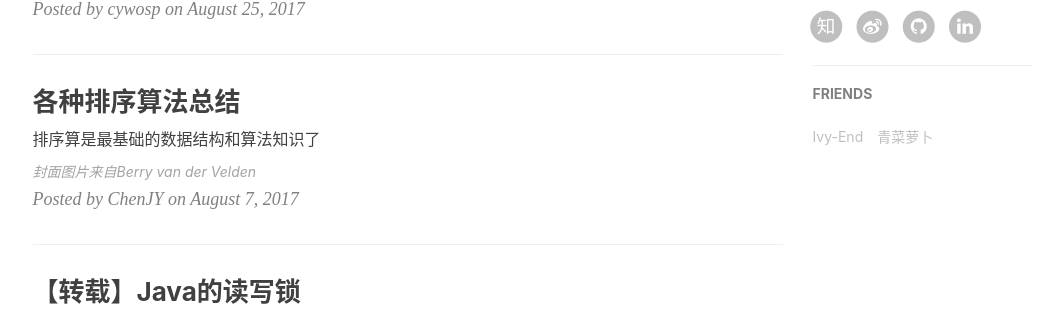
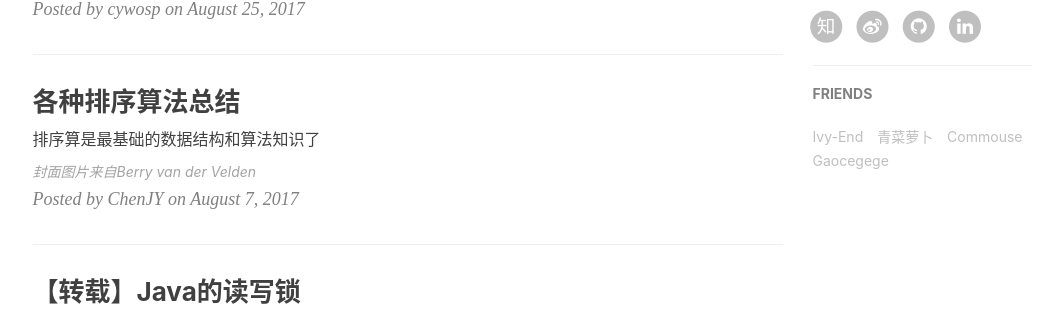
Before and after one commit to jiayangchen/jiayangchen.github.io, a Jekyll site: the page built from index.html, in a window 1280 px wide and 900 px high, scrolled down 993 px. Shown: the part 132-453 px from the top of the window, without its empty margins (135-1187 px from the left). Built offline with Jekyll 4.4.1, drawn with Linux system fonts in a browser that asks for light colours; nearby versions of some CDN libraries; the list of posts is cut into pages by our own code; comment, search, counter and statistics services are not loaded.

Commit message:
add friend links

```diff
--- a/_config.yml
+++ b/_config.yml
@@ -82,5 +82,13 @@ friends: [
     {
         title: "青菜萝卜",
         href: "http://www.huding.me/index.html"
+    },
+    {
+        title: "Commouse",
+        href: "http://www.commouse.me"
+    },
+    {
+        title: "Gaocegege",
+        href: "http://www.gaocegege.com"
     }
 ]
```
